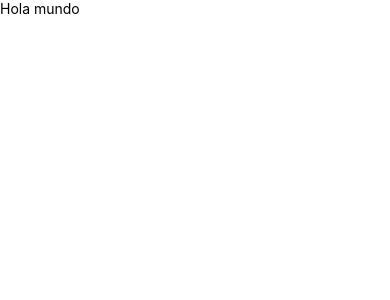
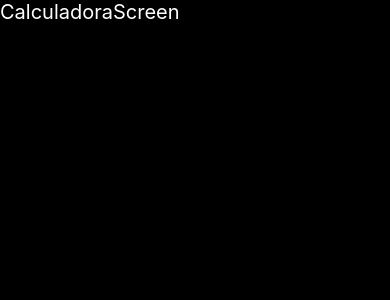
Before and after one commit to Sierra-034/Calculadora, a React Native app: screen / in a window 390 px wide. Shown: the top 300 px of the page. Built offline with nearby package versions, Linux system fonts and the light colour scheme.

Commit message:
87: Diseño inicial y pantalla de Calculadora

```diff
--- a/App.tsx
+++ b/App.tsx
@@ -1,11 +1,18 @@
+/* eslint-disable prettier/prettier */
 import React from 'react';
-import {Text, View} from 'react-native';
+import { SafeAreaView, StatusBar } from 'react-native';
+import { CalculadoraScreen } from './src/screens/CalculadoraScreen';
+import { styles } from './src/theme/appTheme';
 
 const App = () => {
   return (
-    <View>
-      <Text>Hola mundo</Text>
-    </View>
+    <SafeAreaView style={styles.fondo}>
+      <StatusBar
+        backgroundColor="black"
+        barStyle="light-content"
+      />
+      <CalculadoraScreen />
+    </SafeAreaView>
   );
 };
 
--- /dev/null
+++ b/src/screens/CalculadoraScreen.tsx
@@ -0,0 +1,12 @@
+/* eslint-disable prettier/prettier */
+import React from 'react';
+import { Text, View } from 'react-native';
+import { styles } from '../theme/appTheme';
+
+export const CalculadoraScreen = () => {
+    return (
+        <View>
+            <Text style={styles.texto}>CalculadoraScreen</Text>
+        </View>
+    );
+};
--- /dev/null
+++ b/src/theme/appTheme.tsx
@@ -0,0 +1,13 @@
+/* eslint-disable prettier/prettier */
+import { StyleSheet } from "react-native";
+
+export const styles = StyleSheet.create({
+    fondo: {
+        flex: 1,
+        backgroundColor: 'black',
+    },
+    texto: {
+        color: 'white',
+        fontSize: 20,
+    }
+});
```
